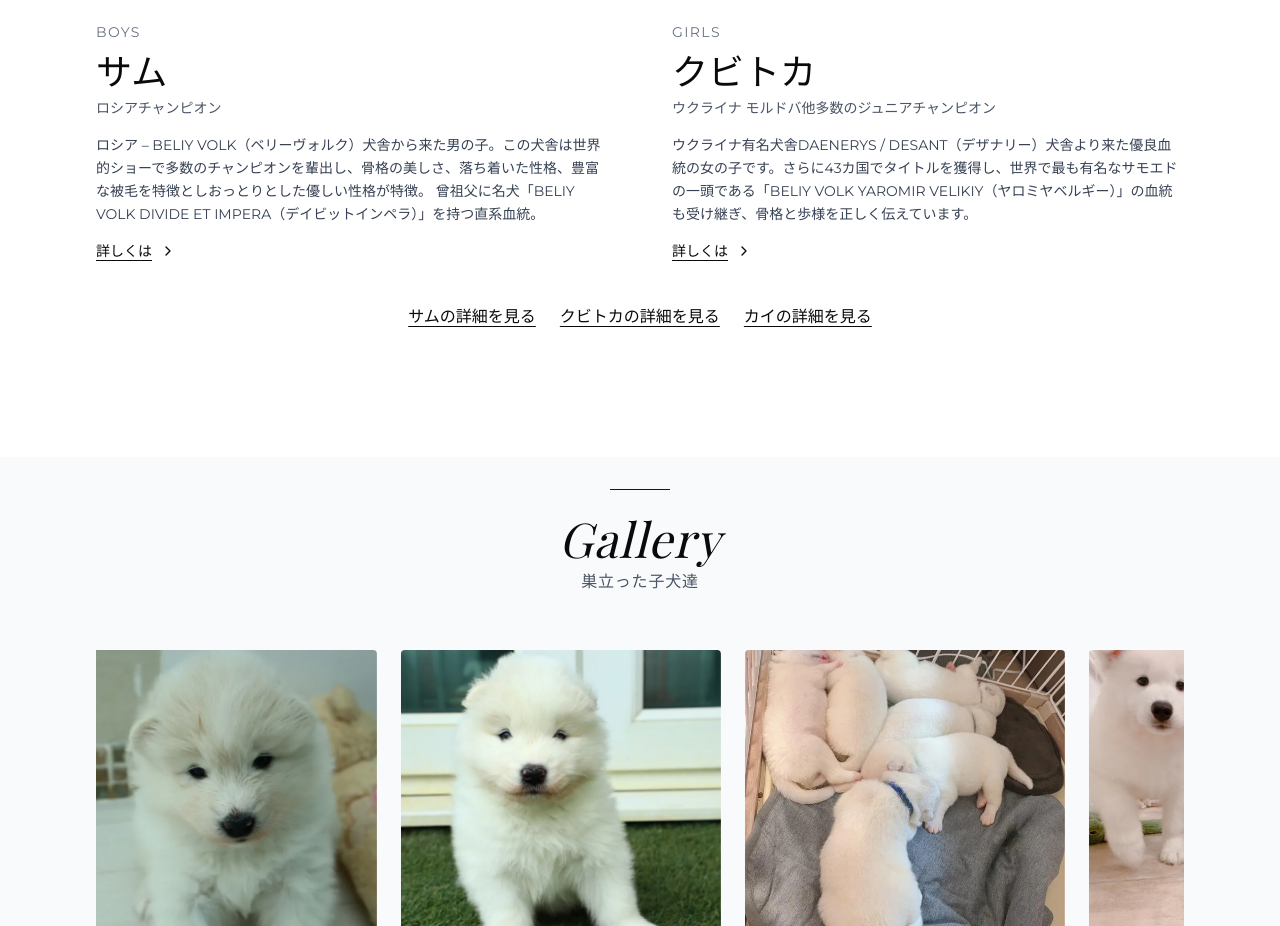
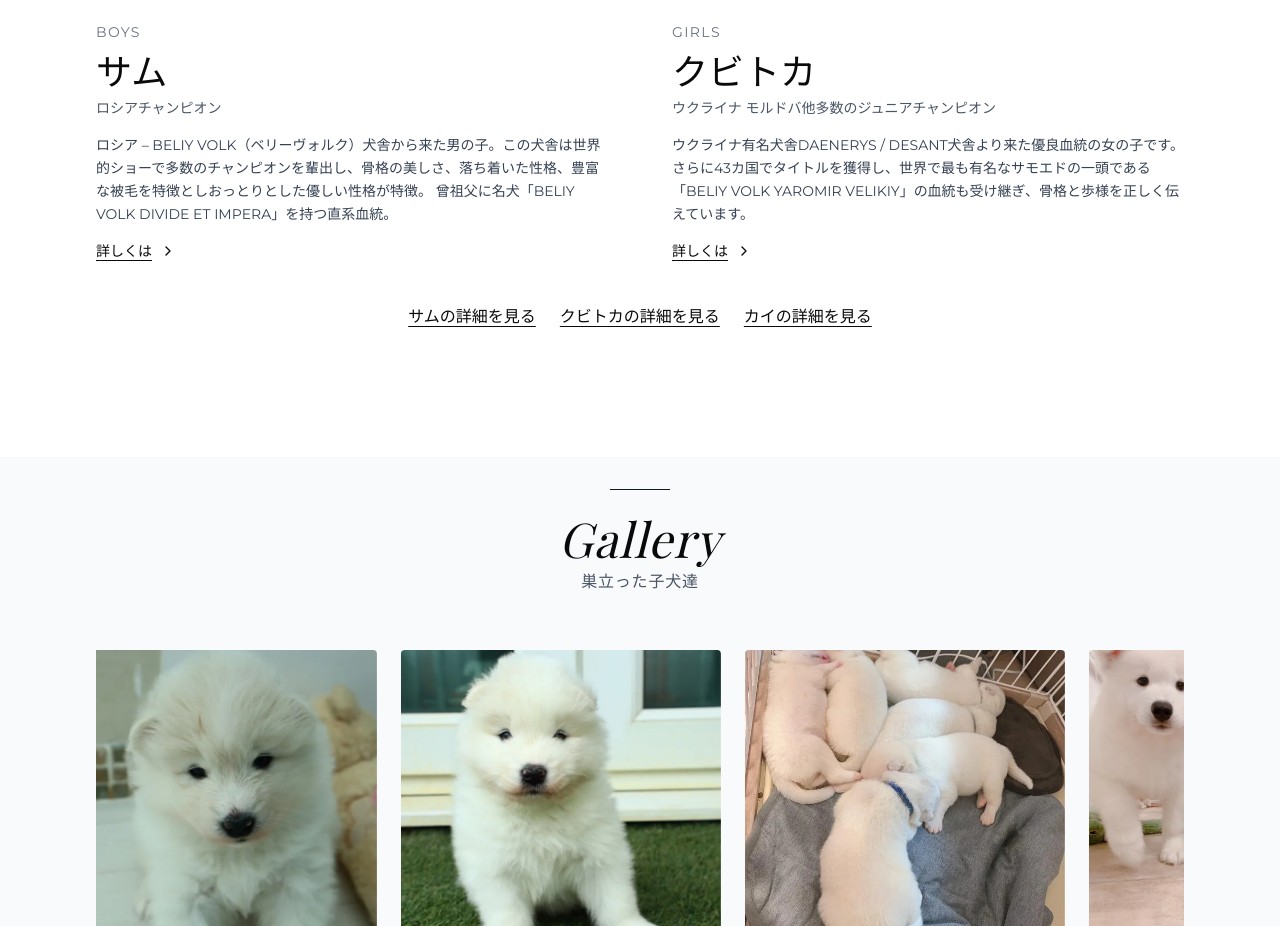
Before and after one commit to capasjapanmatsu/smileys-site, a React (Vite) app: page / in a window 1280 px wide. Shown: the part 4451-5377 px from the top of the page. Built offline with nearby package versions, Linux system fonts and the light colour scheme; no server answers.

Commit message:
﻿親犬関連テキスト表記を整理
BOYS & GIRLSと親犬紹介ページの固有名詞表記を統一し、不要なカタカナ補足を削除しました。血統名は英字正式表記に寄せて可読性と一貫性を改善しています。

```diff
--- a/src/app/components/SamoyedBreederSite.tsx
+++ b/src/app/components/SamoyedBreederSite.tsx
@@ -578,7 +578,7 @@ export function SamoyedBreederSite() {
                 role: "BOYS",
                 title: "ロシアチャンピオン",
                 description:
-                  "ロシア – BELIY VOLK（ベリーヴォルク）犬舎から来た男の子。この犬舎は世界的ショーで多数のチャンピオンを輩出し、骨格の美しさ、落ち着いた性格、豊富な被毛を特徴としおっとりとした優しい性格が特徴。 曾祖父に名犬「BELIY VOLK DIVIDE ET IMPERA（デイビットインペラ）」を持つ直系血統。",
+                  "ロシア – BELIY VOLK（ベリーヴォルク）犬舎から来た男の子。この犬舎は世界的ショーで多数のチャンピオンを輩出し、骨格の美しさ、落ち着いた性格、豊富な被毛を特徴としおっとりとした優しい性格が特徴。 曾祖父に名犬「BELIY VOLK DIVIDE ET IMPERA」を持つ直系血統。",
                 image: "/parent-sam.webp",
                 detailPath: "/kubitka#sam",
               },
@@ -587,7 +587,7 @@ export function SamoyedBreederSite() {
                 role: "GIRLS",
                 title: "ウクライナ モルドバ他多数のジュニアチャンピオン",
                 description:
-                  "ウクライナ有名犬舎DAENERYS / DESANT（デザナリー）犬舎より来た優良血統の女の子です。さらに43カ国でタイトルを獲得し、世界で最も有名なサモエドの一頭である「BELIY VOLK YAROMIR VELIKIY（ヤロミヤベルギー）」の血統も受け継ぎ、骨格と歩様を正しく伝えています。",
+                  "ウクライナ有名犬舎DAENERYS / DESANT犬舎より来た優良血統の女の子です。さらに43カ国でタイトルを獲得し、世界で最も有名なサモエドの一頭である「BELIY VOLK YAROMIR VELIKIY」の血統も受け継ぎ、骨格と歩様を正しく伝えています。",
                 image: "/parent-kubitka.webp",
                 detailPath: "/kubitka#kubitka",
               }
--- a/src/app/pages/KubitkaPage.tsx
+++ b/src/app/pages/KubitkaPage.tsx
@@ -15,11 +15,11 @@ const championTitles = [
 ];
 
 const bloodlines = [
-  "ROYBRIDGE（ロイブリッジ）",
-  "DUCKSLAKE（ダックスレイク）",
-  "FAIRVILLE（フェアビル）",
-  "BELIY VOLK（ベリーヴォルク）",
-  "DAENERYS / DESANT（デザナリー）",
+  "ROYBRIDGE",
+  "DUCKSLAKE",
+  "FAIRVILLE",
+  "BELIY VOLK",
+  "DAENERYS / DESANT",
 ];
 
 const geneticTests = [
@@ -80,12 +80,12 @@ export function KubitkaPage() {
                 サムの血統は世界中のショーラインで高く評価される血筋を受け継いでいます。
               </p>
               <ul className="space-y-2 text-gray-900 mb-4">
-                <li>・BELIY VOLK DIVIDE ET IMPERA（デイビット・インペラ）直系</li>
-                <li>・BELIY VOLK DAVID ET EMPIRE（デイビット・エンパイア）</li>
+                <li>・BELIY VOLK DIVIDE ET IMPERA 直系</li>
+                <li>・BELIY VOLK DAVID ET EMPIRE</li>
               </ul>
               <p className="text-gray-700 font-light leading-relaxed">
-                ヤロミール・ヴェリキーは43カ国以上でタイトルを獲得した伝説的サモエドであり、
-                その父犬デイビット・インペラの直系血統を継ぐサムも、骨太で美しい骨格構成、豊かなコート、
+                BELIY VOLK YAROMIR VELIKIYは43カ国以上でタイトルを獲得した伝説的サモエドであり、
+                その父犬BELIY VOLK DIVIDE ET IMPERAの直系血統を継ぐサムも、骨太で美しい骨格構成、豊かなコート、
                 力強くしなやかな歩様、安定した気質を備えています。
               </p>
               <h3 className="text-xl font-light mt-6 mb-3">ロシア名門 BELIY VOLK の血統</h3>
@@ -155,7 +155,7 @@ export function KubitkaPage() {
                 正統派ショー血統のサモエドです。
               </p>
               <p className="text-gray-700 font-light leading-relaxed mb-4">
-                その父犬であるデイビット・インペラ直系血統を継ぐ BELIY VOLK SENSEY（サム）の息子として、
+                その父犬であるBELIY VOLK DIVIDE ET IMPERA直系血統を継ぐ BELIY VOLK SENSEY（サム）の息子として、
                 骨太で美しい骨格構成、豊かなコート、力強くしなやかな歩様、安定した気質を受け継いでいます。
               </p>
               <h3 className="text-xl font-light mb-3">ロシア名門 BELIY VOLK の血統</h3>
```
